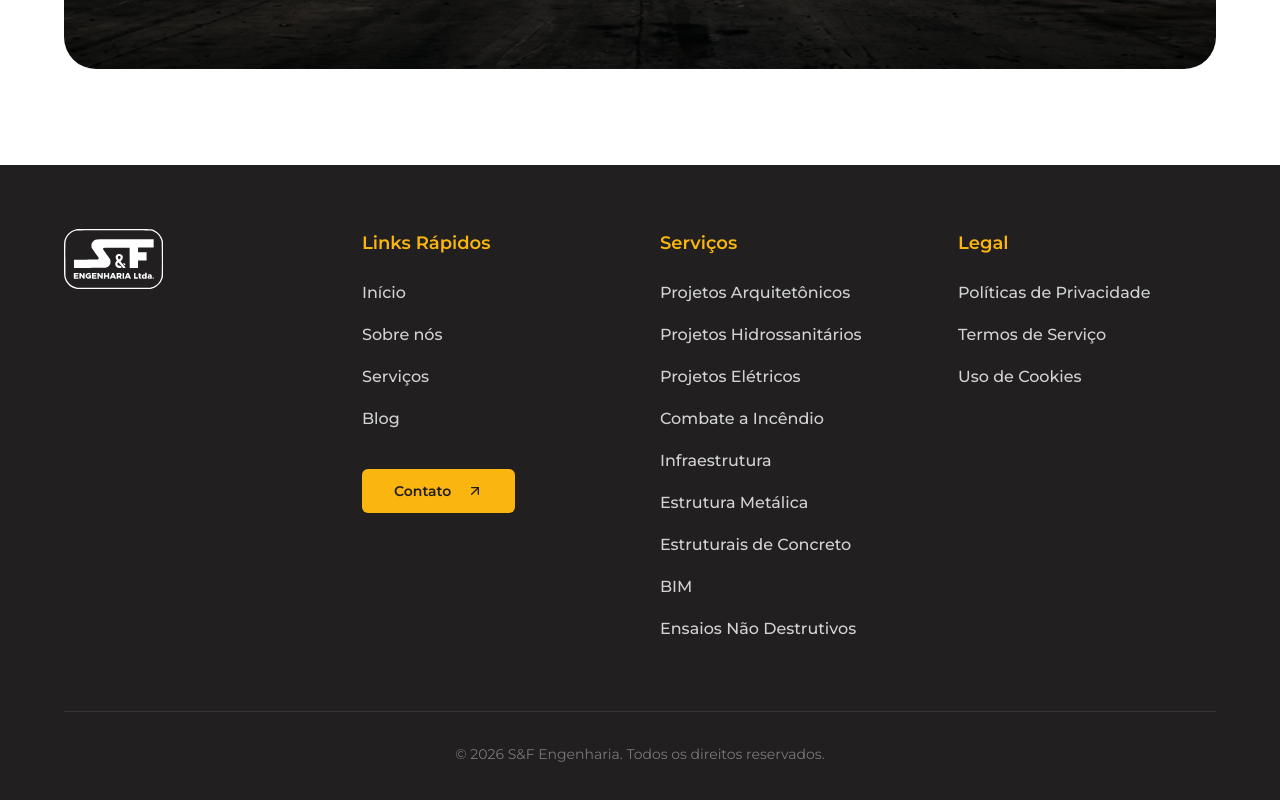
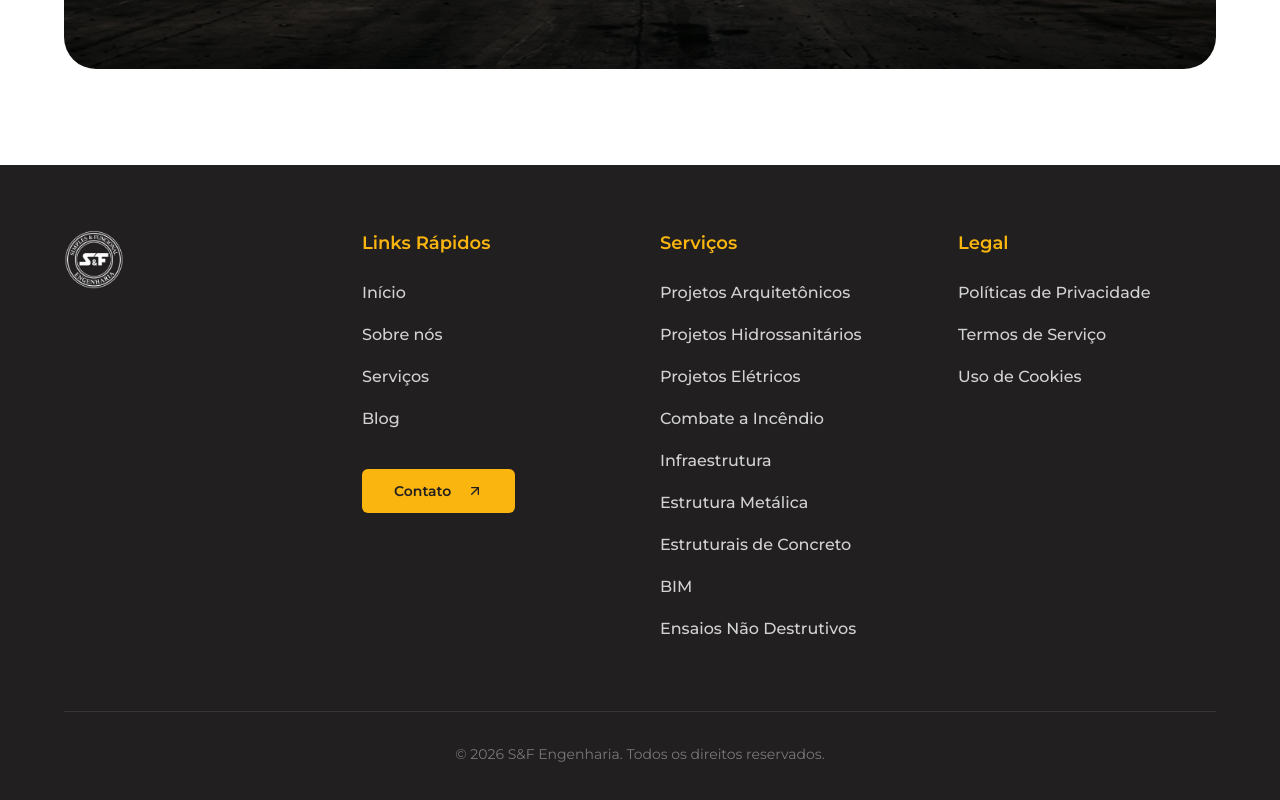
Before and after one commit to sfengenharia/sef-engenharia, a React (Vite) app in the folder frontend/: page / in a window 1280 px wide. Shown: the part 4981-5781 px from the top of the page. Built offline with nearby package versions, Linux system fonts and the light colour scheme; no server answers.

Commit message:
Update footer.jsx

```diff
--- a/frontend/src/components/layout/footer.jsx
+++ b/frontend/src/components/layout/footer.jsx
@@ -16,7 +16,7 @@ export function Footer({ className }) {
         {/* Coluna 1: Logo */}
         <div className="flex flex-col items-start gap-4">
           <a href="/" className="flex items-center shrink-0">
-            <img src="/logosef.svg" alt="S&F Engenharia" className="h-[60px] w-auto brightness-0 invert" />
+            <img src="/logoBranca.png" alt="S&F Engenharia" className="h-[60px] w-auto brightness-0 invert" />
           </a>
         </div>
 
```
